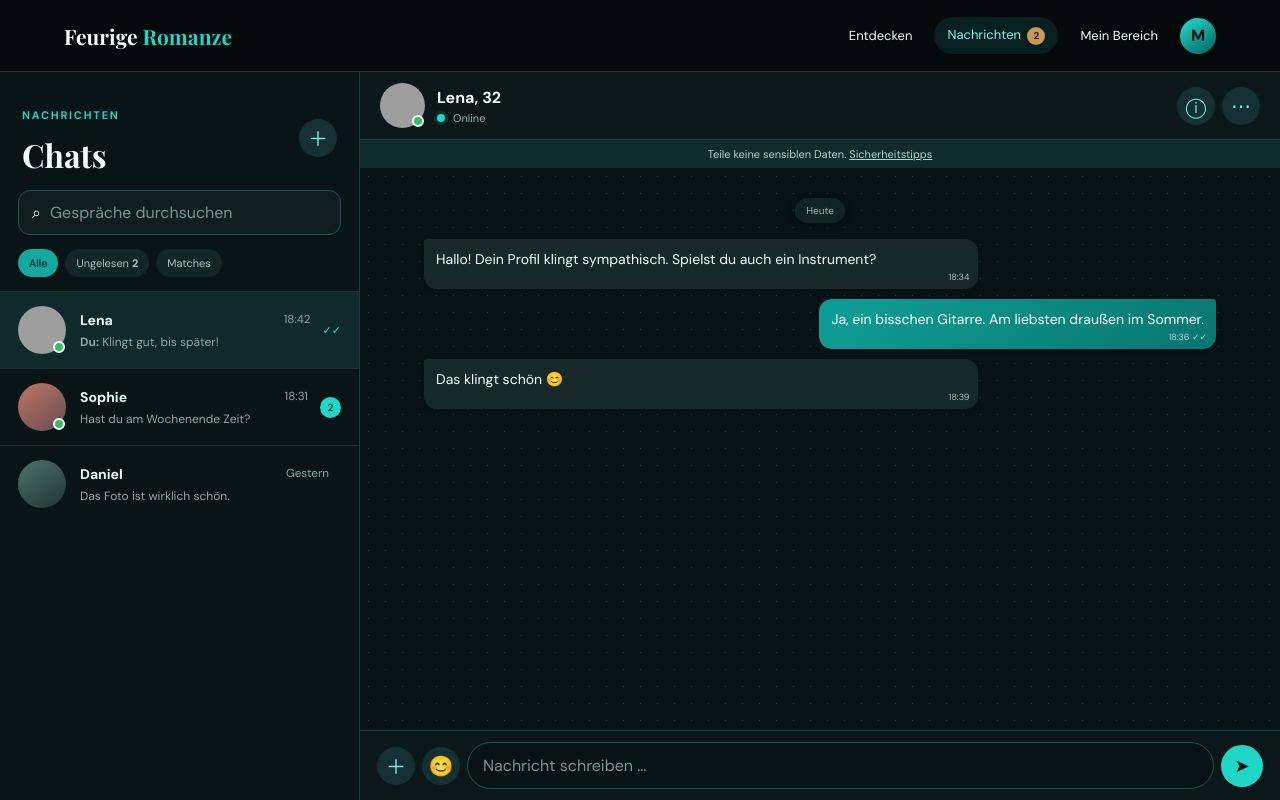
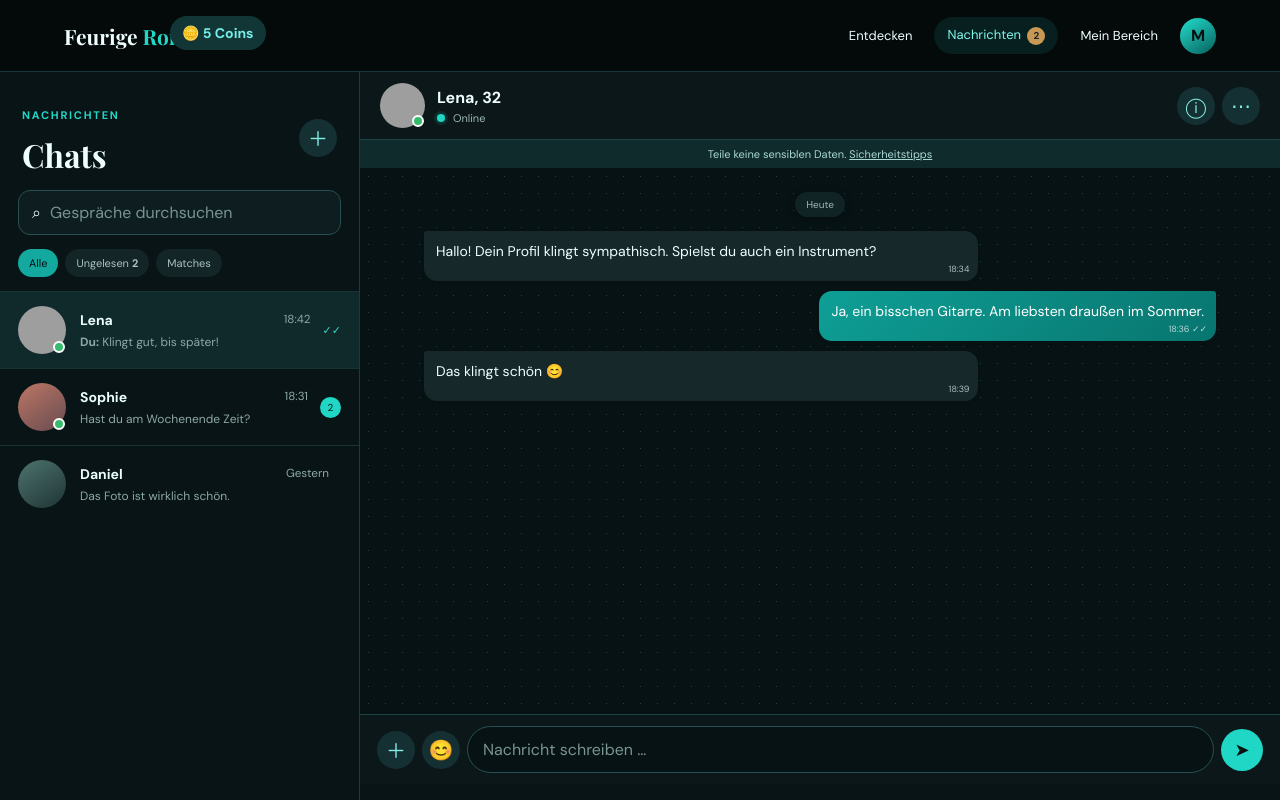
Before and after one commit to garbowskymats-sketch/feurigeromanze.de, a plain HTML site: page chat.html in a window 1280 px wide. Drawn offline with nearby package versions, Linux system fonts and the light colour scheme; grey boxes are pictures that could not be loaded.

Commit message:
Add fixed header for coins display in chat.html

```diff
--- a/chat.html
+++ b/chat.html
@@ -1,3 +1,4 @@
+<style>.header-coins{position:fixed;top:16px;left:170px;z-index:10000;background:#123536;color:#74eee8;padding:8px 12px;border-radius:20px;text-decoration:none;font-weight:700;font-size:14px}</style><a class="header-coins" href="coins.html">🪙 5 Coins</a>
 <!doctype html>
 <html lang="de">
 <head>
```
